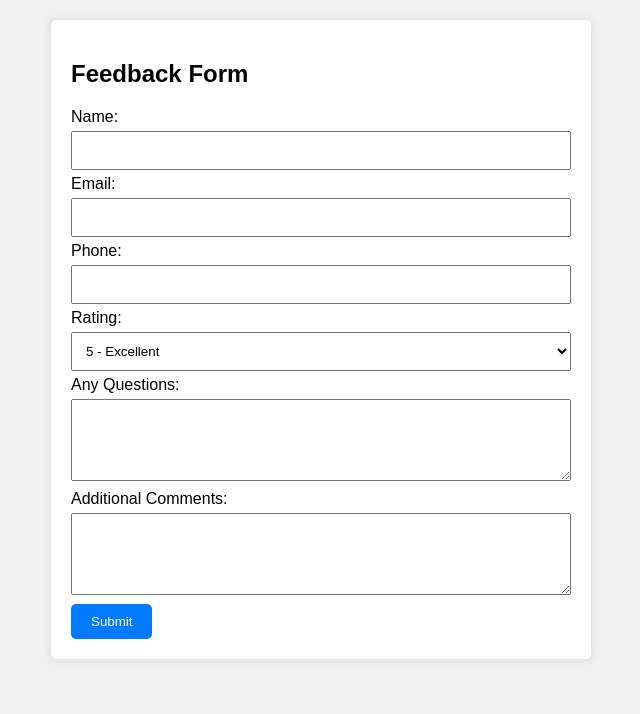
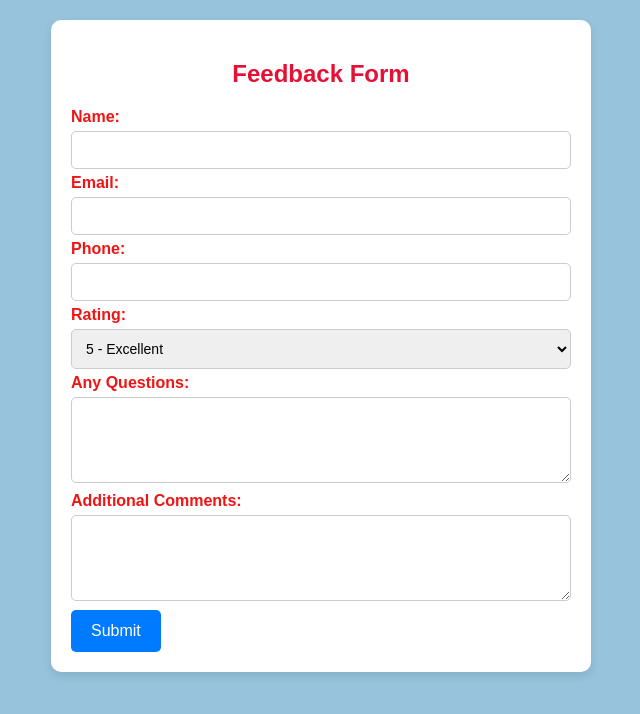
Before and after one commit to Vijay-123456-beep/FEWD2-1, a plain HTML site: page index.html in a window 1280 px wide. Shown: the whole page, without its empty margins (319-959 px from the left). Drawn offline with Linux system fonts and the light colour scheme.

Commit message:
updated css file

```diff
--- a/style.css
+++ b/style.css
@@ -1,6 +1,6 @@
 body {
     font-family: Arial, sans-serif;
-    background-color: #f0f0f0;
+    background-color: #97c3dd;
     margin: 0;
     padding: 0;
 }
@@ -9,9 +9,21 @@ body {
     max-width: 500px;
     margin: 20px auto;
     padding: 20px;
-    background-color: #fff;
-    border-radius: 5px;
-    box-shadow: 0 0 10px rgba(0,0,0,0.1);
+    background-color: #ffffff;
+    border-radius: 10px;
+    box-shadow: 0 4px 10px rgba(0,0,0,0.1);
+}
+
+h2 {
+    font-size: 24px;
+    color: #e51034;
+    text-align: center;
+}
+
+label {
+    font-size: 16px;
+    font-weight: bold;
+    color: #ef1515;
 }
 
 input[type="text"], input[type="email"], input[type="tel"], select, textarea {
@@ -19,15 +31,19 @@ input[type="text"], input[type="email"], input[type="tel"], select, textarea {
     padding: 10px;
     margin: 5px 0;
     box-sizing: border-box;
+    font-size: 14px;
+    border-radius: 5px;
+    border: 1px solid #ccc;
 }
 
 input[type="submit"] {
     background-color: #007bff;
     color: #fff;
     border: none;
-    padding: 10px 20px;
+    padding: 12px 20px;
     cursor: pointer;
     border-radius: 5px;
+    font-size: 16px;
 }
 
 input[type="submit"]:hover {
```
